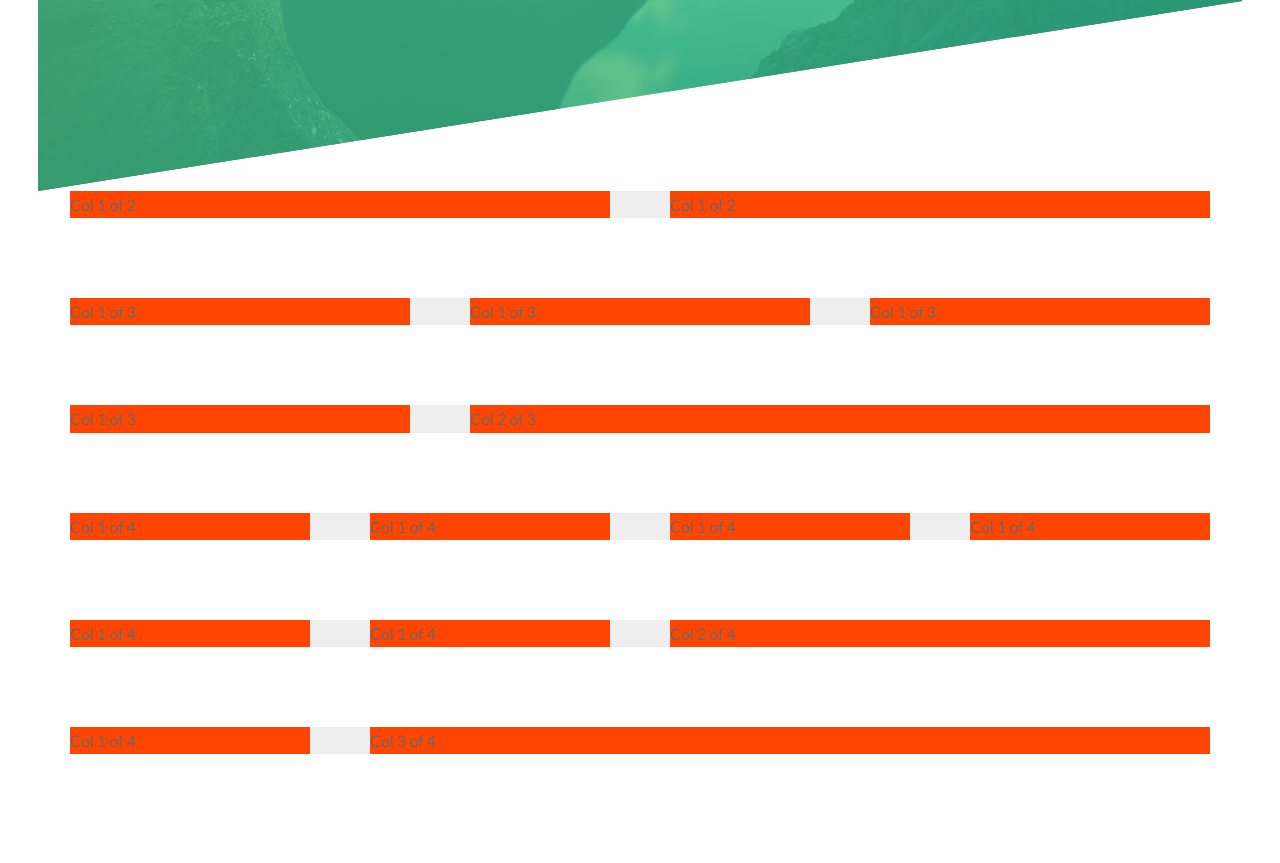
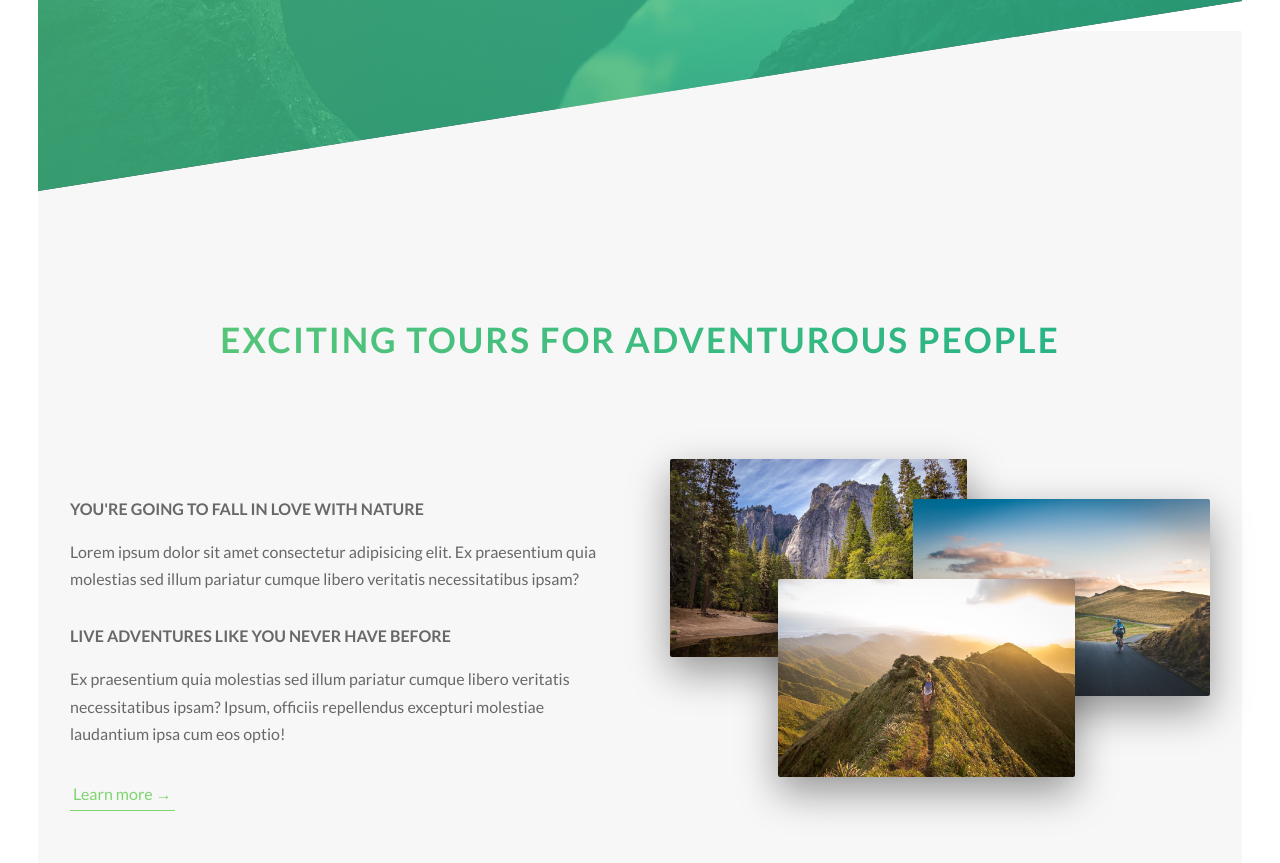
Before and after one commit to AdrianRomanski/natours-web, a plain HTML site: page index.html in a window 1280 px wide. Shown: the part 607-1470 px from the top of the page. Before the commit the page ends 1399 px from the top, so only its background shows below. Drawn offline with Linux system fonts and the light colour scheme.

Commit message:
Added Section-About

```diff
--- a/index.html
+++ b/index.html
@@ -26,77 +26,39 @@
              </div>
          </header>
 
-         <section class="grid-test">
+         <main>
+           <section class="section-about">
+               <div class="u-center-text u-margin-bottom-big">
+                    <h2 class="heading-secondary">
+                    Exciting tours for adventurous people
+                    </h2>
+               </div>
                 <div class="row">
                     <div class="col-1-of-2">
-                     Col 1 of 2
+                    <h3 class="heading-tertiary u-margin-bottom-small">You're going to fall in love with nature</h3>
+                    <p class="paragraph">
+                        Lorem ipsum dolor sit amet consectetur adipisicing elit.
+                        Ex praesentium quia molestias sed illum pariatur cumque libero veritatis necessitatibus ipsam?
+                    </p>
+
+                    <h3 class="heading-tertiary u-margin-bottom-small">Live adventures like you never have before</h3>
+                    <p class="paragraph">
+                        Ex praesentium quia molestias sed illum pariatur cumque libero veritatis necessitatibus ipsam?
+                        Ipsum, officiis repellendus excepturi molestiae laudantium ipsa cum eos optio!
+                    </p>
+                    <a href="#" class="btn-text">Learn more &rarr;</a>
+
                     </div>
                     <div class="col-1-of-2">
-                    Col 1 of 2
+                     <div class="composition">
+                         <img src="img/nat-1-large.jpg" alt="Photo 1" class="composition__photo composition__photo--p1">
+                         <img src="img/nat-2-large.jpg" alt="Photo 2" class="composition__photo composition__photo--p2">
+                         <img src="img/nat-3-large.jpg" alt="Photo 3" class="composition__photo composition__photo--p3">
                     </div>
                     </div>
-
-            <div class="row">
-                <div class="col-1-of-3">
-                    Col 1 of 3
                 </div>
-                <div class="col-1-of-3">
-                   Col 1 of 3
-               </div>
-               <div class="col-1-of-3">
-                Col 1 of 3
-                </div>
-           </div>
-
-
-        <div class="row">
-            <div class="col-1-of-3">
-                Col 1 of 3
-            </div>
-            <div class="col-2-of-3">
-               Col 2 of 3
-           </div>
-        </div>
-
-        <div class="row">
-            <div class="col-1-of-4">
-                Col 1 of 4
-            </div>
-            <div class="col-1-of-4">
-               Col 1 of 4
-           </div>
-           <div class="col-1-of-4">
-            Col 1 of 4
-            </div>
-            <div class="col-1-of-4">
-                Col 1 of 4
-            </div>
-       </div>
-
-
-        <div class="row">
-            <div class="col-1-of-4">
-                Col 1 of 4
-            </div>
-            <div class="col-1-of-4">
-            Col 1 of 4
-            </div>
-            <div class="col-2-of-4">
-            Col 2 of 4
-            </div>
-        </div>
-
-
-        <div class="row">
-            <div class="col-1-of-4">
-                Col 1 of 4
-            </div>
-            <div class="col-3-of-4">
-            Col 3 of 4
-            </div>
-        </div>
-
            </section>
+         </main>
 
     </body>
 </html>
--- a/sass/abstracts/_variables.scss
+++ b/sass/abstracts/_variables.scss
@@ -4,8 +4,12 @@ $main-color-light: #55c57a;
 $main-color-dark: #28b485;
 $color-grey-dark: rgb(105, 103, 103);
 $color-white: #fff;
+$color-grey-light-1: #f7f7f7;
 
 // GRID
 $grid-width: 114rem;
 $gutter-vertical: 8rem;
 $gutter-horizontal: 6rem;
+
+// FONT
+$default-font-size: 1.6rem;
--- a/sass/base/_typography.scss
+++ b/sass/base/_typography.scss
@@ -39,3 +39,35 @@ body {
         animation-timing-function: ease-out;
     }
 }
+
+.heading-secondary {
+    font-size: 3.5rem;
+    text-transform: uppercase;
+    font-weight: 700;
+    display: inline-block;
+    background-image: linear-gradient(to right, $main-color-light, $main-color-dark);
+    -webkit-background-clip: text;
+    color: transparent;
+    letter-spacing: .2rem;
+    transition: all .2s;
+
+    &:hover {
+       transform: skewY(2deg) skewX(15deg) scale(1.1);
+       text-shadow: .5rem 1rem 2rem rgba(black, .2);
+
+    }
+}
+
+.heading-tertiary {
+    font-size: $default-font-size;
+    font-weight: 700;
+    text-transform: uppercase;
+}
+
+.paragraph {
+    font-size: $default-font-size;
+
+    &:not(:last-child) {
+        margin-bottom: 3rem;
+    }
+}
--- a/sass/base/_utilities.scss
+++ b/sass/base/_utilities.scss
@@ -0,0 +1,5 @@
+.u-center-text {  text-align: center;}
+
+.u-margin-bottom-big { margin-bottom: 8rem;}
+.u-margin-bottom-medium { margin-bottom: 4rem;}
+.u-margin-bottom-small { margin-bottom: 1.5rem;}
--- a/sass/components/_button.scss
+++ b/sass/components/_button.scss
@@ -8,7 +8,7 @@
     border-radius: 10rem;
     transition: all .2s;
     position: relative;
-    font-size: 1.6rem;
+    font-size: $default-font-size;
 }
 
 &:hover {
@@ -53,3 +53,28 @@
     animation-fill-mode: backwards;
     }
 }
+
+.btn-text {
+    &:link,
+    &:visited {
+        font-size: $default-font-size;
+        color: $main-color;
+        display: inline-block;
+        text-decoration: none;
+        border-bottom: 1px solid $main-color;
+        padding: 3px;
+        transition: all .2s;
+    }
+
+    &:hover {
+        background-color: $main-color;
+        color: $color-white;
+        box-shadow: 0 1rem 2rem rgba(black, .15);
+        transform: translateY(-2px);
+    }
+
+    &:active {
+        box-shadow: 0 .5rem 1rem rgba(black, .15);
+        transform: translateY(0);
+    }
+}
--- /dev/null
+++ b/sass/components/_composition.scss
@@ -0,0 +1,41 @@
+.composition {
+
+    position: relative;
+
+    &__photo {
+        width: 55%;
+        box-shadow: 0 1.5rem 4rem rgba(black, .4);
+        border-radius: 2px;
+        position: absolute;
+        z-index: 10;
+        transition: all .2s;
+        outline-offset: 2rem;
+
+
+        &--p1 {
+            left: 0;
+            top: -2rem;
+        }
+
+        &--p2 {
+            right: 0;
+            top: 2rem;
+        }
+
+        &--p3 {
+            left: 20%;
+            top: 10rem;
+        }
+
+        &:hover {
+            outline: 1.5rem solid $main-color;
+            transform: scale(1.05) translateY(-.5rem);
+            box-shadow: 0 2.5rem 4rem rgba(black, .5);
+            z-index: 20;
+        }
+    }
+
+    &:hover &__photo:not(:hover){
+        transform: scale(.9)
+    }
+}
--- a/sass/layout/_grid.scss
+++ b/sass/layout/_grid.scss
@@ -1,6 +1,5 @@
 .row {
     max-width: $grid-width;
-    background-color: #eee;
     margin: 0 auto;
 
     &:not(:last-child) {
@@ -10,7 +9,6 @@
     @include clearfix;
 
     [class^="col-"] {
-        background-color: orangered;
         float: left;
 
         &:not(:last-child) {
--- a/sass/main.scss
+++ b/sass/main.scss
@@ -8,6 +8,7 @@
 @import "base/utilities";
 
 @import "components/button";
+@import "components/composition";
 
 @import "layout/grid";
 @import "layout/header";
--- a/sass/pages/_home.scss
+++ b/sass/pages/_home.scss
@@ -0,0 +1,5 @@
+.section-about {
+    background-color: $color-grey-light-1;
+    padding: 25rem 0;
+    margin-top: -20vh;
+}
```
Also changed, not shown: sass/css/main.css, sass/css/main.min.css, 2 other files. Lines whose indentation alone changed are shown as unchanged.
